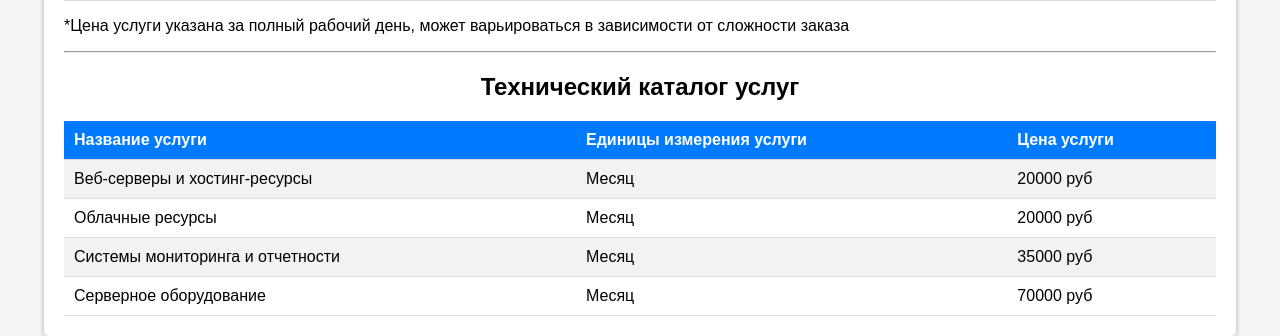
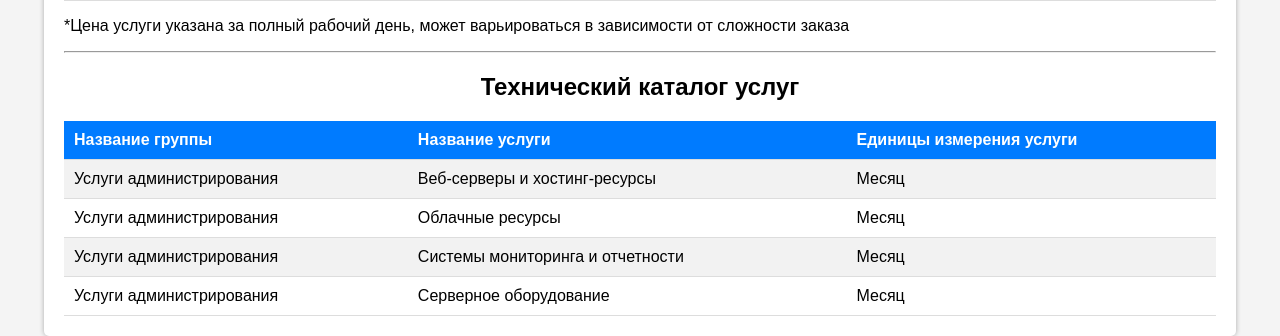
Before and after one commit to Innlock/services_pr6, a Flask app: page /services in a window 1280 px wide. Shown: the part 755-1091 px from the top of the page. Run offline with Flask 3, Linux system fonts and the light colour scheme; data comes from the database, SQL or seed files in the repository.

Commit message:
Добавила функции для тестов

```diff
--- a/app.py
+++ b/app.py
@@ -18,28 +18,44 @@ def index():
     return redirect('/service_desk')
 
 
+def user_exists(username):
+    # Проверка наличия пользователя с таким именем
+    existing_user = User.query.filter_by(username=username).first()
+    if existing_user:
+        return "Пользователь с таким именем уже существует."
+    return False
+
+
+def create_user(username, password):
+    # Создание нового пользователя
+    role = 'employee'
+    new_user = User(username=username, password=generate_password_hash(password, salt_length=8), role=role)
+    db.session.add(new_user)
+    db.session.commit()
+
+    login_user(new_user)
+
+
 # Роут для регистрации
 @app.route('/register', methods=['GET', 'POST'])
 def register():
     if request.method == 'POST':
         username = request.form['username']
         password = request.form['password']
-        role = 'employee'
+        user = user_exists(username)
+        if user:
+            return user
+        create_user(username, password)
+        return redirect('/service_desk')
+    return render_template('register.html')
 
-        # Проверка наличия пользователя с таким именем
-        existing_user = User.query.filter_by(username=username).first()
-        if existing_user:
-            return "Пользователь с таким именем уже существует."
 
-        # Создание нового пользователя
-        new_user = User(username=username, password=generate_password_hash(password, salt_length=8), role=role)
-        db.session.add(new_user)
-        db.session.commit()
-
-        login_user(new_user)
-        return redirect('/service_desk')
-
-    return render_template('register.html')
+def log(username, password):
+    user = User.query.filter_by(username=username).first()
+    if user and check_password_hash(user.password, password):
+        login_user(user)
+        return user
+    return False
 
 
 # Роут для входа
@@ -48,9 +64,7 @@ def login():
     if request.method == 'POST':
         username = request.form['username']
         password = request.form['password']
-        user = User.query.filter_by(username=username).first()
-        if user and check_password_hash(user.password, password):
-            login_user(user)
+        if log(username, password):
             return redirect(url_for('services'))
     return render_template('login.html')
 
@@ -210,15 +224,20 @@ def get_username():
     return username
 
 
-# Роут для страницы услуг
-@app.route('/services')
-def services():
+def get_serv():
     serv_technical = Service.query.filter(Service.type == 'technical').all()
     serv_business = Service.query.filter(Service.type == 'business').all()
     for serv in serv_business:
         composition = serv.composition.replace(".", ".\n")
         serv.composition = composition
+    return serv_technical, serv_business
+
+
+# Роут для страницы услуг
+@app.route('/services')
+def services():
     username = get_username()
+    serv_technical, serv_business = get_serv()
     return render_template('services.html', services_technical=serv_technical,
                            services_business=serv_business, username=username)
 
--- a/database.py
+++ b/database.py
@@ -35,10 +35,10 @@ services_data1 = [
      "15000 руб", "business"]
 ]
 services_data2 = [
-    ["Услуги администрирования", "Веб-серверы и хостинг-ресурсы", "Месяц", "20000 руб", "technical"],
-    ["Услуги администрирования", "Облачные ресурсы", "Месяц", "20000 руб", "technical"],
-    ["Услуги администрирования", "Системы мониторинга и отчетности", "Месяц", "35000 руб", "technical"],
-    ["Услуги администрирования", "Серверное оборудование", "Месяц", "70000 руб", "technical"]
+    ["Услуги администрирования", "Веб-серверы и хостинг-ресурсы", "Месяц", "technical"],
+    ["Услуги администрирования", "Облачные ресурсы", "Месяц", "technical"],
+    ["Услуги администрирования", "Системы мониторинга и отчетности", "Месяц", "technical"],
+    ["Услуги администрирования", "Серверное оборудование", "Месяц", "technical"]
 ]
 users = [
     ["user1", "123", "employee"],
@@ -63,7 +63,7 @@ def fill_services():
         db.session.add(service)
     for service_name in services_data2:
         service = Service(group_name=service_name[0], name=service_name[1], composition=service_name[2],
-                          cost=service_name[3], type=service_name[4])
+                          type=service_name[3])
         db.session.add(service)
     db.session.commit()
 
--- a/templates/services.html
+++ b/templates/services.html
@@ -66,15 +66,15 @@
         <h2>Технический каталог услуг</h2>
         <table>
             <tr>
+                <th>Название группы</th>
                 <th>Название услуги</th>
                 <th>Единицы измерения услуги</th>
-                <th>Цена услуги</th>
             </tr>
             {% for service in services_technical %}
             <tr>
+                <td>{{ service.group_name }}</td>
                 <td>{{ service.name }}</td>
                 <td>{{ service.composition }}</td>
-                <td>{{ service.cost }}</td>
             </tr>
             {% endfor %}
         </table>
```
